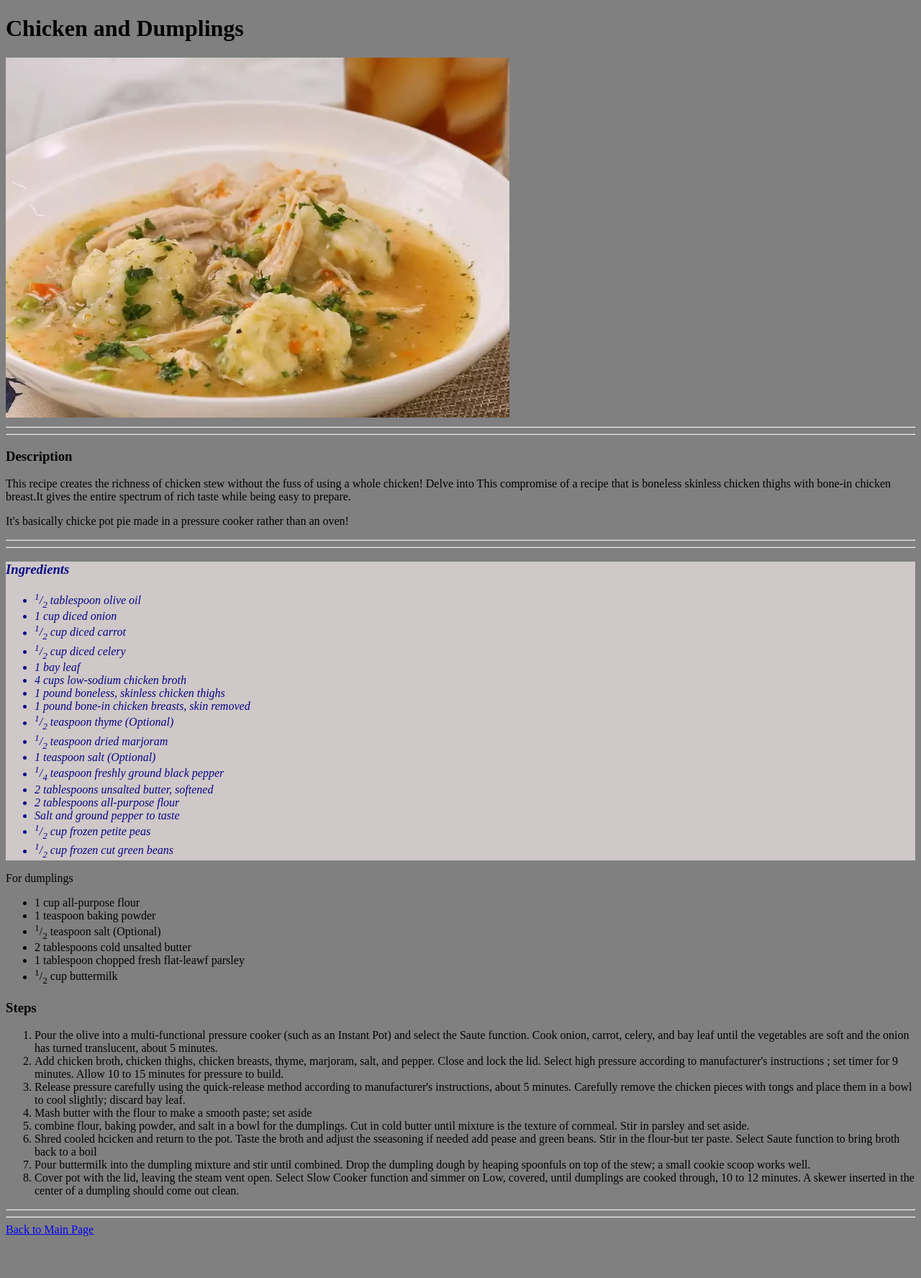
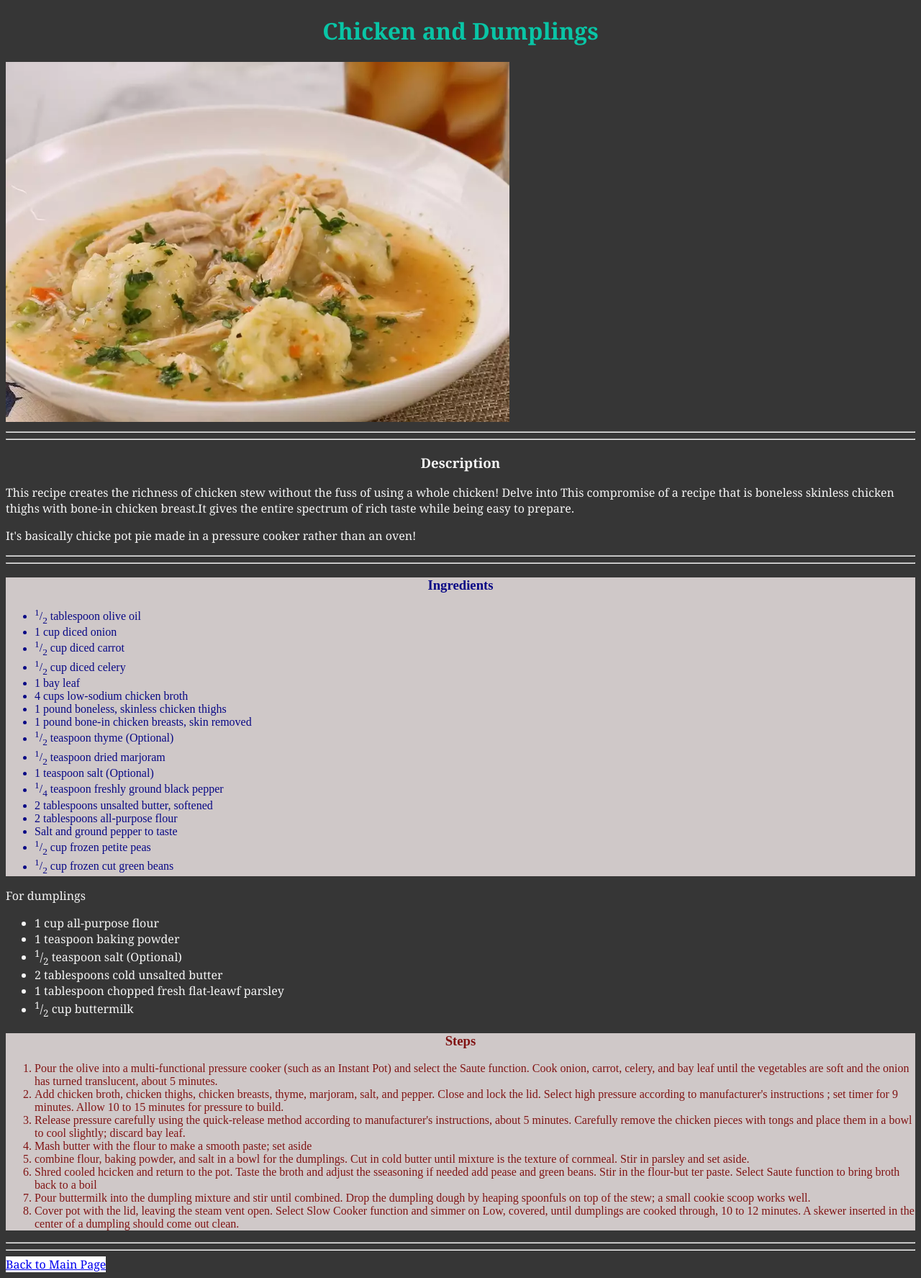
Before and after one commit to sneakychristopher/odin-recipes-styled, a plain HTML site: page recipes/chickenanddumplings.html in a window 1280 px wide. Shown: the whole page at 72% size. Before the commit the page ends 1725 px from the top, so only its background shows below. Drawn offline with Linux system fonts and the light colour scheme.

Commit message:
Changed background color, alginment for headings, font and font color

```diff
--- a/css/styles.css
+++ b/css/styles.css
@@ -1,20 +1,40 @@
 
+/* Type Selectors */
 body{
-    background-color : rgb(128, 128, 128);
+    background-color : rgb(54, 54, 54);
+    color :rgb(245, 245, 245);
+    font-family : Georgia, sans-serif;
 }
 
-/*
-p {
-    color : rgb(27, 27, 172);
-    background-color : white;
-    font-family : "Times New Roman", sans-serif;
-    font-size : 50;
+h1{
+    color : rgb(9, 197, 166);
 }
-*/
+
+h1, h2, h3, h4, h5, h6{
+    text-align : center;
+}
+
+img{
+    height : 500px;
+    width :700px;
+}
+
+/* ID Selectors */
+#ingredients, #steps{
+    background-color : rgb(207, 200, 200);
+    font-family : "Times New Roman", Georgia, sans-serif;
+
+}
 
 #ingredients{
-    background-color : rgb(207, 200, 200);
     color : rgb(8, 8, 133);
-    font-family : "Times New Roman", Georgia, sans-serif;
-    font-style : italic;
 }
+
+#steps{
+    color : rgb(129, 20, 20);
+}
+
+/* Class Selectors */
+.links{
+    background-color : white;
+}
--- a/recipes/chickenanddumplings.html
+++ b/recipes/chickenanddumplings.html
@@ -7,8 +7,9 @@
     </head>
 
     <body>
+        <div>
             <h1>Chicken and Dumplings</h1>
-        <img src="./../images/chickenanddumplings.jpg" alt="Chicken and Dumplings Completed Recipe Served in white Ceramic Bowl" height="500" width="700">
+            <img src="./../images/chickenanddumplings.jpg" alt="Chicken and Dumplings Completed Recipe Served in white Ceramic Bowl">
 
             <hr />
             <hr />
@@ -52,6 +53,7 @@
                 <li><sup>1</sup>/<sub>2</sub> cup buttermilk</li>
             </ul>
 
+            <div id="steps">
                 <h3>Steps</h3>
                 <ol>
                     <li>Pour the olive into a multi-functional pressure cooker (such as an Instant Pot) and select the Saute function. Cook onion, carrot, celery, and bay leaf until the
@@ -73,9 +75,11 @@
                         inserted in the center of a dumpling should come out clean.
                     </li>
                 </ol>
+            </div>
             <hr />
             <hr />
 
-        <a href="./../index.html">Back to Main Page</a>
+            <a href="./../index.html" class="links">Back to Main Page</a>
+        </div>
     </body>
 </html>
```
Also changed, not shown: index.html (+3 -3 lines), recipes/airfryerhamburgers.html (+4 -2 lines), recipes/hushpuppies.html (+6 -2 lines). Lines whose indentation alone changed are shown as unchanged.
